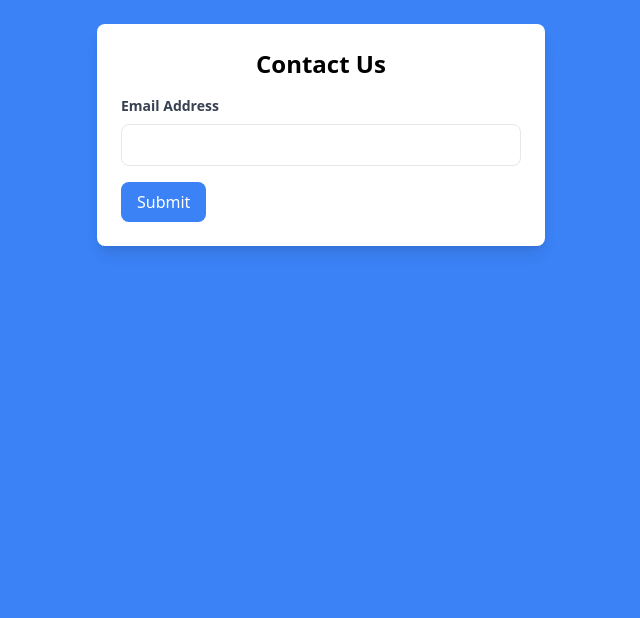
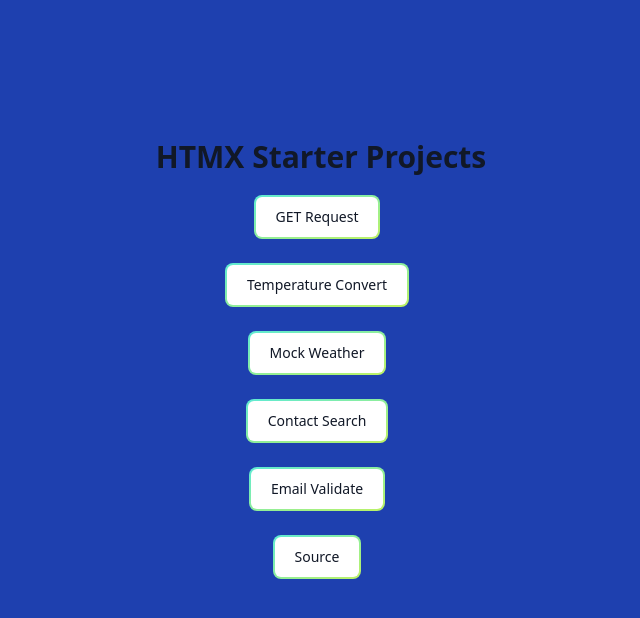
Before and after one commit to nithinK-142/htmx-init, a website: page public/index.html in a window 1280 px wide. Shown: the whole page, without its empty margins (319-959 px from the left). Drawn offline with nearby package versions, Linux system fonts and the light colour scheme.

Commit message:
update: linktree.

```diff
--- a/public/index.html
+++ b/public/index.html
@@ -11,24 +11,40 @@
     <title>HTMX Init</title>
 </head>
 
-
-<body class="bg-blue-500">
-    <form class="max-w-md mx-auto p-6 bg-white rounded-lg shadow-lg mt-6">
-        <h1 class="text-2xl font-bold mb-4 text-center">Contact Us</h1>
-        <div class="mb-4" hx-target="this" hx-swap="outerHTML">
-            <label class="block text-gray-700 text-sm font-bold mb-2" for="email">Email Address</label>
-            <input name="email" hx-post="/validate/email"
-                class="border rounded-lg py-2 px-3 w-full focus:outline-none focus:border-blue-500" type="email"
-                id="email" autocomplete="off" required />
+<body class="bg-blue-800 h-[90vh]">
+    <div class="h-full flex flex-col items-center justify-center gap-4 text-white">
+        <h1 class="max-w-lg text-3xl font-semibold leading-normal text-gray-900 dark:text-white">HTMX Starter Projects
+        </h1>
+        <div
+            class="relative inline-flex items-center justify-center p-0.5 mb-2 me-2 overflow-hidden text-sm font-medium text-gray-900 rounded-lg group bg-gradient-to-br from-teal-300 to-lime-300 group-hover:from-teal-300 group-hover:to-lime-300 dark:text-white dark:hover:text-gray-900 focus:ring-4 focus:outline-none focus:ring-lime-200 dark:focus:ring-lime-800">
+            <a class="relative px-5 py-2.5 transition-all ease-in duration-75 bg-white dark:bg-gray-900 rounded-md group-hover:bg-opacity-0"
+                href="./request.html">GET Request</a>
         </div>
-        <div>
-            <button
-                class="px-4 py-2 bg-blue-500 text-white rounded-lg hover:bg-blue-600 focus:outline-none focus:bg-blue-600"
-                type="submit">
-                Submit
-            </button>
+        <div
+            class="relative inline-flex items-center justify-center p-0.5 mb-2 me-2 overflow-hidden text-sm font-medium text-gray-900 rounded-lg group bg-gradient-to-br from-teal-300 to-lime-300 group-hover:from-teal-300 group-hover:to-lime-300 dark:text-white dark:hover:text-gray-900 focus:ring-4 focus:outline-none focus:ring-lime-200 dark:focus:ring-lime-800">
+            <a class="relative px-5 py-2.5 transition-all ease-in duration-75 bg-white dark:bg-gray-900 rounded-md group-hover:bg-opacity-0"
+                href="./temperature.html">Temperature Convert</a>
         </div>
-    </form>
+        <div
+            class="relative inline-flex items-center justify-center p-0.5 mb-2 me-2 overflow-hidden text-sm font-medium text-gray-900 rounded-lg group bg-gradient-to-br from-teal-300 to-lime-300 group-hover:from-teal-300 group-hover:to-lime-300 dark:text-white dark:hover:text-gray-900 focus:ring-4 focus:outline-none focus:ring-lime-200 dark:focus:ring-lime-800">
+            <a class="relative px-5 py-2.5 transition-all ease-in duration-75 bg-white dark:bg-gray-900 rounded-md group-hover:bg-opacity-0"
+                href="./polling.html">Mock Weather</a>
+        </div>
+        <div
+            class="relative inline-flex items-center justify-center p-0.5 mb-2 me-2 overflow-hidden text-sm font-medium text-gray-900 rounded-lg group bg-gradient-to-br from-teal-300 to-lime-300 group-hover:from-teal-300 group-hover:to-lime-300 dark:text-white dark:hover:text-gray-900 focus:ring-4 focus:outline-none focus:ring-lime-200 dark:focus:ring-lime-800">
+            <a class="relative px-5 py-2.5 transition-all ease-in duration-75 bg-white dark:bg-gray-900 rounded-md group-hover:bg-opacity-0"
+                href="./search.html">Contact Search</a>
+        </div>
+        <div
+            class="relative inline-flex items-center justify-center p-0.5 mb-2 me-2 overflow-hidden text-sm font-medium text-gray-900 rounded-lg group bg-gradient-to-br from-teal-300 to-lime-300 group-hover:from-teal-300 group-hover:to-lime-300 dark:text-white dark:hover:text-gray-900 focus:ring-4 focus:outline-none focus:ring-lime-200 dark:focus:ring-lime-800">
+            <a class="relative px-5 py-2.5 transition-all ease-in duration-75 bg-white dark:bg-gray-900 rounded-md group-hover:bg-opacity-0"
+                href="./validate.html">Email Validate</a>
+        </div>
+        <div
+            class="relative inline-flex items-center justify-center p-0.5 mb-2 me-2 overflow-hidden text-sm font-medium text-gray-900 rounded-lg group bg-gradient-to-br from-teal-300 to-lime-300 group-hover:from-teal-300 group-hover:to-lime-300 dark:text-white dark:hover:text-gray-900 focus:ring-4 focus:outline-none focus:ring-lime-200 dark:focus:ring-lime-800">
+            <a class="relative px-5 py-2.5 transition-all ease-in duration-75 bg-white dark:bg-gray-900 rounded-md group-hover:bg-opacity-0"
+                href="https://www.youtube.com/watch?v=0UvA7zvwsmg">Source</a>
+        </div>
+    </div>
 </body>
-
 </html>
```
Also changed, not shown: public/validate.html (added, +34 -0 lines).
